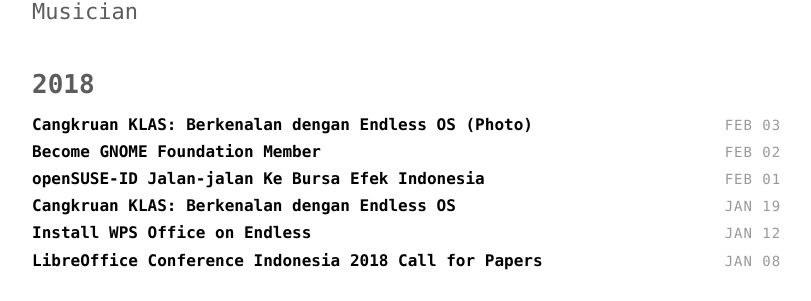
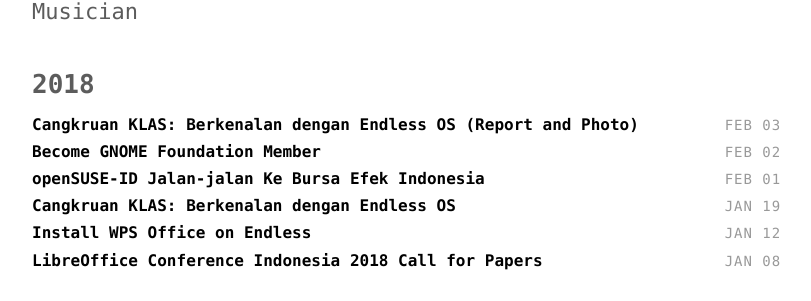
Before and after one commit to cho2/cho2.github.io, a Jekyll site: the page built from index.html, in a window 1280 px wide. Shown: the part 187-488 px from the top of the page, without its empty margins (232-1043 px from the left). Built offline with Jekyll 4.4.1, drawn with Linux system fonts in a browser that asks for light colours.

Commit message:
update post title

```diff
--- a/_posts/2018-02-03-cangkruan-KLAS-berkenalan-dengan-Endless-OS.md
+++ b/_posts/2018-02-03-cangkruan-KLAS-berkenalan-dengan-Endless-OS.md
@@ -1,7 +1,7 @@
 ---
 layout: post
-title: "Cangkruan KLAS: Berkenalan dengan Endless OS (Photo)"
-description: "Cangkruan KLAS: Berkenalan dengan Endless OS (Photo)"
+title: "Cangkruan KLAS: Berkenalan dengan Endless OS (Report and Photo)"
+description: "Cangkruan KLAS: Berkenalan dengan Endless OS (Report and Photo)"
 comments: false
 keywords: "Cangkruan KLAS, Endless"
 ---
```
